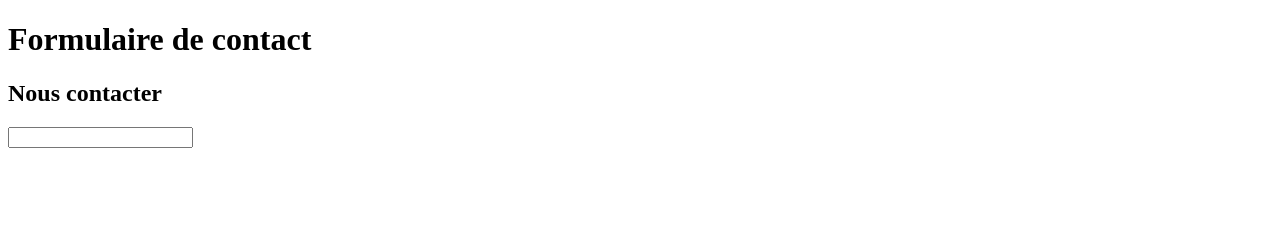
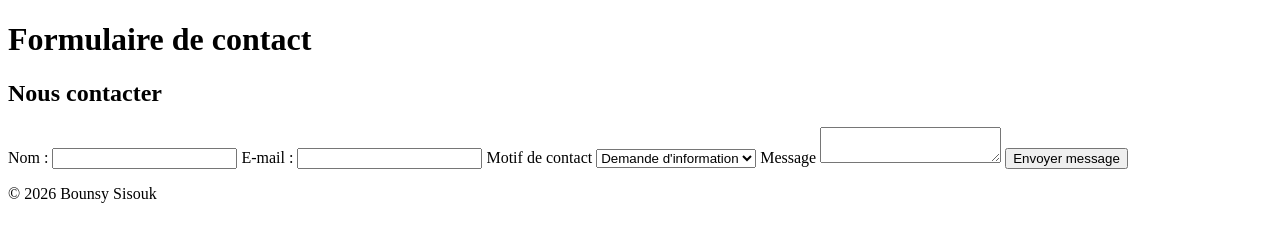
Before and after one commit to bounsysisouk/kata-web-5-la-machine---invocation, a plain HTML site: page bloc1/kata/kata-html/index.html in a window 1280 px wide. Drawn offline with Linux system fonts and the light colour scheme.

Commit message:
Poursuite du développement du formulaire de contact

```diff
--- a/bloc1/kata/kata-html/index.html
+++ b/bloc1/kata/kata-html/index.html
@@ -14,12 +14,27 @@
         <section>
             <h2>Nous contacter</h2>
 
-            <form action="">
-                <label for="name"></label>
-                <input type="text" id="name" name="user_name" />
+            <!-- Destination à définir lorsqu'un serveur de traitement sera disponible -->
+            <form action="" method="post">
+                <label for="name">Nom :</label>
+                <input type="text" id="name" name="Nom_utilisateur" required/>
+                <label for="mail">E-mail :</label>
+                <input type="email" id="mail" name="Adresse_email" required/>
+                <label for="select">Motif de contact</label>
+                <select name="Motif_de_contact" id="select" required>
+                    <option value="Demande d'information">Demande d'information</option>
+                    <option value="Réclamation">Réclamation</option>
+                    <option value="Autre">Autre</option>
+                </select>
+                <label for="msg">Message</label>
+                <textarea name="Message_utilisateur" id="msg" required></textarea>
+
+                <button type="submit">Envoyer message</button>
             </form>
         </section>
     </main>
-
 </body>
+<footer>
+    <p>&copy; 2026 Bounsy Sisouk</p>
+</footer>
 </html>
```
